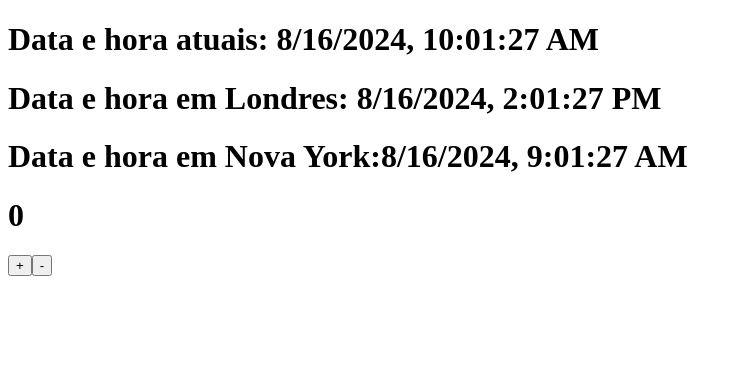
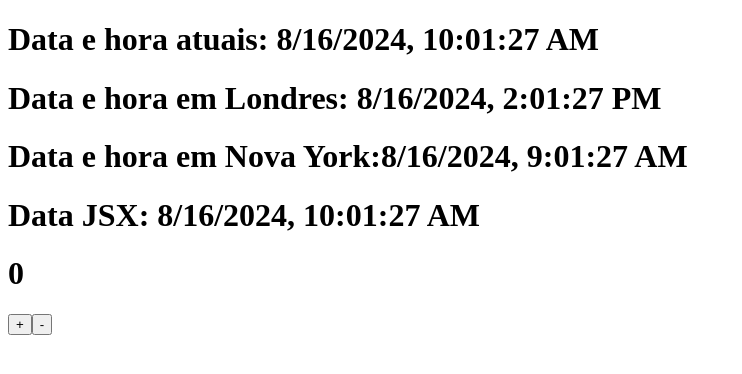
Before and after one commit to RenatoFernandoSilvaGoncalves/aulareact01, a React (Create React App) app: page / in a window 1280 px wide. Shown: the top 374 px of the page, without its empty margins (0-742 px from the left). Built offline with nearby package versions, Linux system fonts and the light colour scheme.

Commit message:
Gerenciando o ciclo de vida de um componente usando a sintaxe JSX

```diff
--- a/src/App.js
+++ b/src/App.js
@@ -1,4 +1,5 @@
 import Data from "./meusComponentes/Data";
+import DataV2 from "./meusComponentes/DataV2";
 import Contador from "./meusComponentes/ContadorV2";
 function App() {
   return (
@@ -6,6 +7,7 @@
         <Data texto="Data e hora atuais: " timeZone={-3.00}/>
         <Data texto="Data e hora em Londres: " timeZone={1.00}/>
         <Data texto="Data e hora em Nova York:" timeZone={-4.00}/>
+        <DataV2 texto="Data JSX: " timeZone={-3.00}/>
         <Contador/>
     </div>
   );
--- /dev/null
+++ b/src/meusComponentes/DataV2.jsx
@@ -0,0 +1,45 @@
+import {useState, useEffect} from 'react';
+
+//useEffect é um hook que permite gerenciar o ciclo de vida
+// do componente quando ele é desenvolvido utilizando
+// a sintaxe JSX
+
+/*
+a sintaxe do useEffect
+
+useEffect( function () {
+
+    return function () <-- willUnmount
+}, [] didMount //executa uma vez só )
+   [lista de valores observados] didUpdate para cada valor que foi atualizado
+*/
+
+export default function DataV2(props){
+    const [dataAtual, setDataAtual] = useState("");
+
+    function pegaDataDe(timeZone){
+        const dataAtual = new Date();
+        let timeZoneFromDB = parseInt(timeZone);
+        let diferencaTempo = timeZoneFromDB * 60 + dataAtual.getTimezoneOffset();
+        let milisegundos = parseInt(dataAtual.getTime() + (diferencaTempo * 60 * 1000));
+        const data = new Date(milisegundos);
+        return data
+    }
+
+    //exemplo de didMount
+    useEffect(()=>{
+        setDataAtual(new Date().toLocaleString());
+        return ()=>{} //willUnmount
+    }, [])
+
+    //exemplo de didUpdate
+    useEffect(()=>{
+        setTimeout(()=>{
+            setDataAtual(pegaDataDe(props.timeZone).toLocaleString());
+        },1000);
+    },[dataAtual]); //<-- O que observar para executar a função a cada atualização do que está sendo observado
+
+    return (
+        <h1>{props.texto || " "}{dataAtual}</h1>
+    );
+}
```
